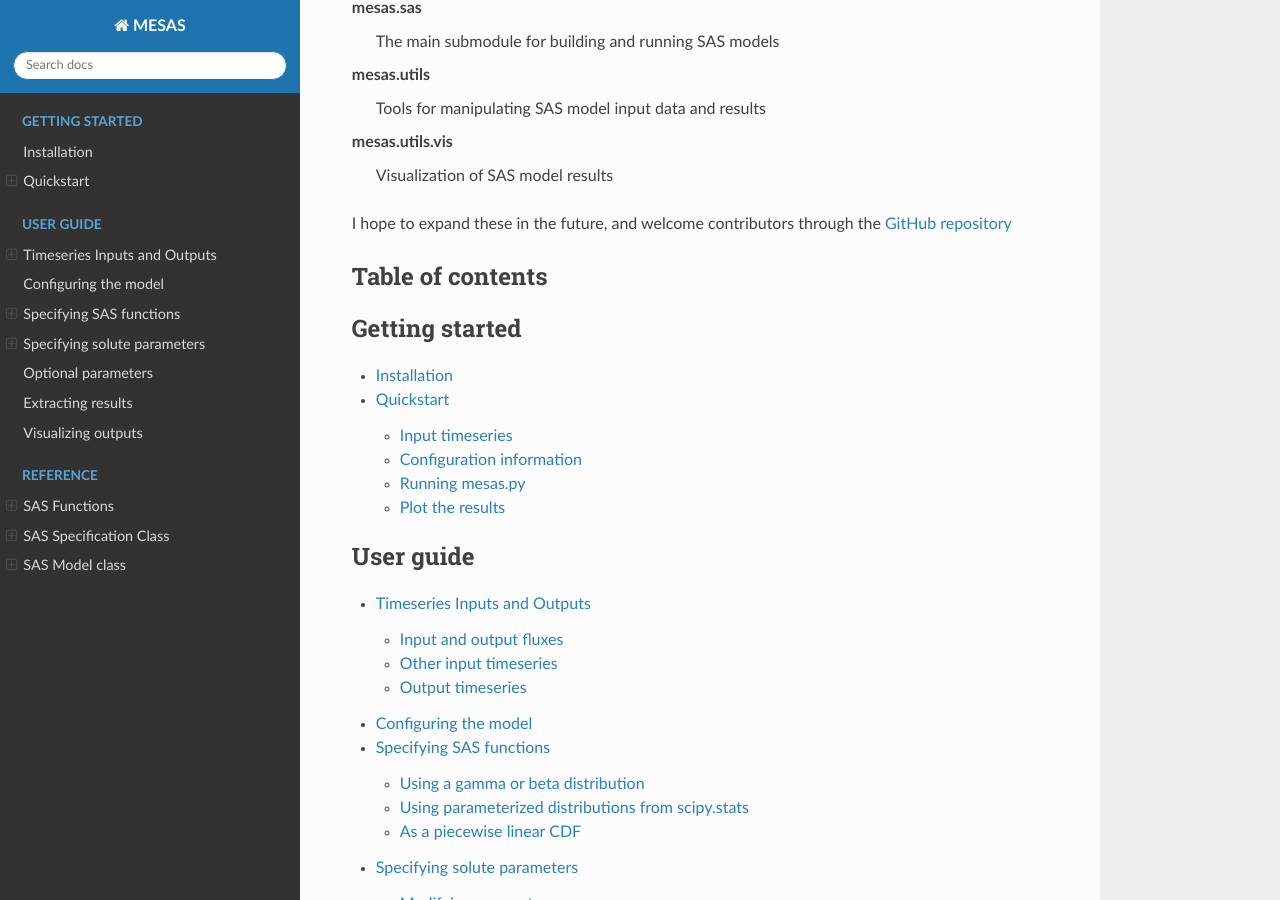
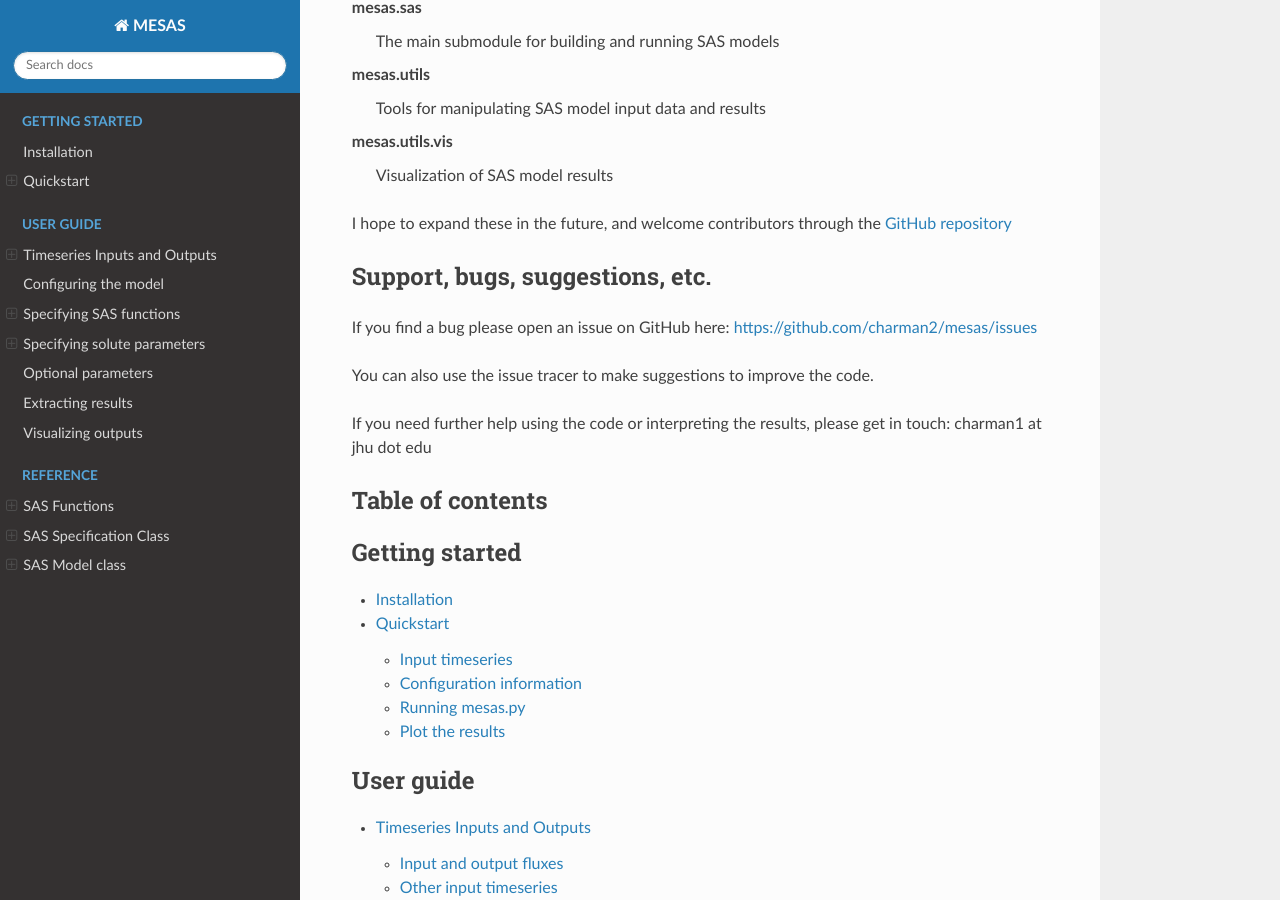
Before and after one commit to sami-m-g/mesas, a Sphinx documentation site: the page built from doc/index.rst, in a window 1280 px wide and 900 px high, scrolled down 897 px. Built offline with Sphinx 7.4.7 and the Read the Docs theme 2.0.0, drawn with Linux system fonts in a browser that asks for light colours.

Commit message:
Added link to issue tracker in documentation

```diff
--- a/doc/index.rst
+++ b/doc/index.rst
@@ -30,6 +30,14 @@ mesas.utils.vis
      Visualization of SAS model results
 
 I hope to expand these in the future, and welcome contributors through the `GitHub repository <https://github.com/charman2/mesas>`_
+
+Support, bugs, suggestions, etc.
+--------------------------------
+If you find a bug please open an issue on GitHub here: https://github.com/charman2/mesas/issues
+
+You can also use the issue tracer to make suggestions to improve the code.
+
+If you need further help using the code or interpreting the results, please get in touch: charman1 at jhu dot edu
 
 
 Table of contents
```
